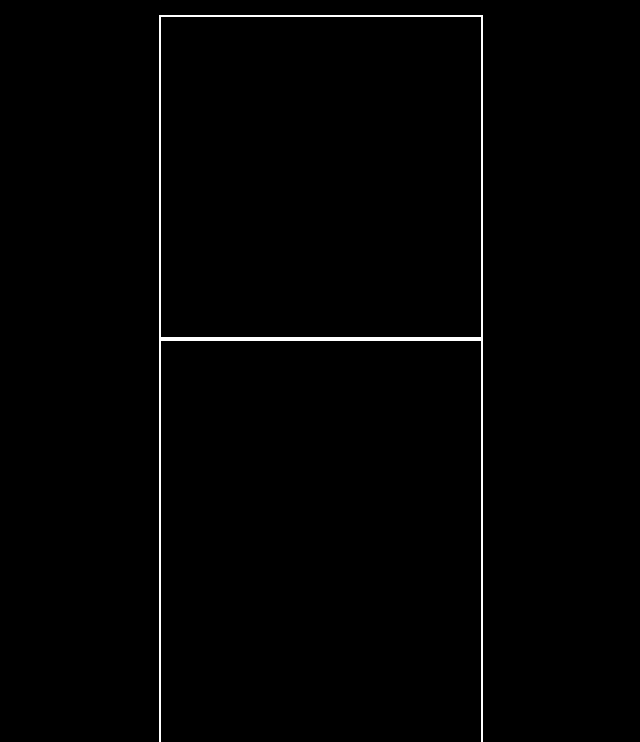
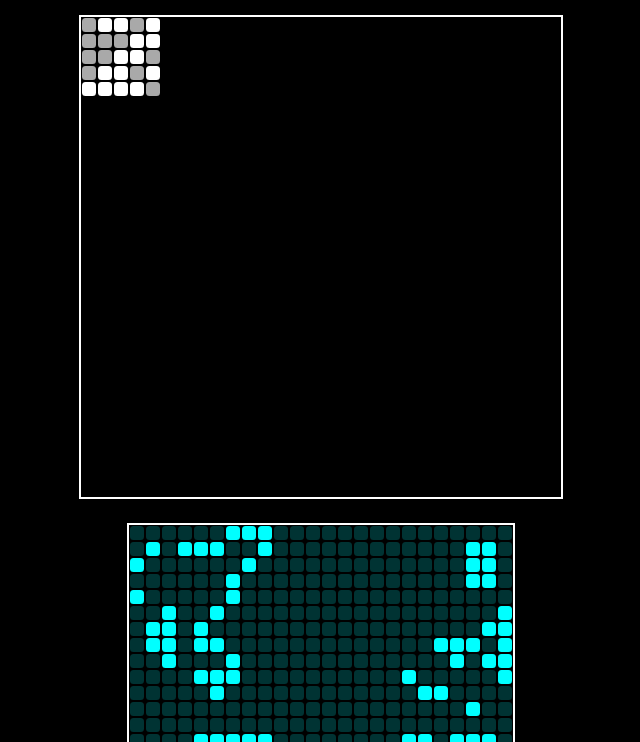
Before and after one commit to RS-Software-Dev/workshop-mini-games, a plain HTML site: page 01-game-of-life.html in a window 1280 px wide. Shown: the part 58-800 px from the top of the page, without its empty margins (319-959 px from the left). Drawn offline with Linux system fonts and the light colour scheme.

Commit message:
Refactor game of life to ELM like architecture with different render techniques.

```diff
--- a/01-game-of-life.html
+++ b/01-game-of-life.html
@@ -19,98 +19,216 @@
             flex-direction: column;
             align-items: center;
             justify-content: center;
+            gap: 24px;
         }
 
 
         canvas {
             border: 2px solid white;
+
+            --color-alive: white;
+            --color-dead: darkgray;
+        }
+
+        .cool-theme {
+            --color-alive: cyan;
+            --color-dead: color-mix(in srgb, cyan 20%, transparent);
         }
     </style>
 
-    <script type="text/javascript">
+    <script>
+        class GameGrid {
+            constructor({ rows, cols, cell }) {
+                this.rows = rows
+                this.cols = cols
+                this.vals = []
 
-        class GameGrid {
-            #rows
-            #cols
-            #data
-
-            constructor({ rows, cols, make }) {
-                this.#rows = rows
-                this.#cols = cols
-                this.#data = [...Array(cols).keys().map(x => [...Array(rows).keys().map(y => make({ x: x, y: y }))])]
-            }
-
-            get text() {
-                return JSON.stringify(this.#data)
-            }
-
-            isInside({ x, y }) {
-                return (0 <= x && x <= this.#data.length)
-                    && (0 <= y && y <= this.#data[x].length)
-            }
-
-
-
-            cell({ x, y }) {
-                return {
-                            x: x,
-                            y: y,
-
-                            get isInside() {
-
-                            },
-
-                            get data() {
-
-                            },
-
-                            *neighbors() {
-
-                            }
-
-
-                        }
-                if (0 <= x && x <= this.#data.length) {
-                    if (0 <= y && y <= this.#data[x].length) {
-
+                for (let row = 0; row < rows; row++) {
+                    this.vals[row] = [];
+                    for (let col = 0; col < cols; col++) {
+                        // Ask the cellFunction what should be here
+                        this.vals[row][col] = cell(row, col);
                     }
                 }
             }
 
-            *cells() {
-                for (let x = 0; x < this.#data.length; x++) {
-                    for (let y = 0; y < this.#data[x].length; y++) {
-                        yield this.cell({
-                            x: x,
-                            y: y
+            getVal({ row, col }) {
+                if (0 <= row && row < this.rows && 0 <= col && col < this.cols) {
+                    return this.vals[row][col]
+                }
+
+                return undefined
+            }
+
+            getCell({ row, col }) {
+                return {
+                    row: row,
+                    col: col,
+                    val: this.getVal({
+                        row: row,
+                        col: col
+                    })
+                }
+            }
+
+            setCell({ row, col, val }) {
+                if (0 <= row && row < this.rows && 0 <= col && col < this.cols) {
+                    this.vals[row][col] = val
+                }
+            }
+        }
+
+        GameGrid.zero = ({ rows, cols }) => new GameGrid({
+            rows: rows,
+            cols: cols,
+            cell: () => 0
+        })
+    </script>
+
+    <script>
+        class ConsoleRenderer {
+            constructor({ alive, dead }) {
+                this.alive = alive
+                this.dead = dead
+            }
+
+            render(grid) {
+                let output = ''
+
+                for (let row = 0; row < grid.rows; row++) {
+                    for (let col = 0; col < grid.cols; col++) {
+                        if (grid.getVal({ row: row, col: col })) {
+                            output = output + this.alive;  // alive
+                        } else {
+                            output = output + this.dead;  // dead
+                        }
+                    }
+                    output = output + '\n';
+                }
+
+                console.log(output)
+            }
+        }
+    </script>
+
+    <script>
+        class CanvasRenderer {
+            constructor({ canvas, tileSize }) {
+                this.canvas = canvas
+                this.tileSize = tileSize
+                this.context = canvas.getContext('2d')
+            }
+
+            centerInCell({ row, col, draw }) {
+                this.context.save()
+                this.context.translate(
+                    row * this.tileSize + this.tileSize / 2,
+                    col * this.tileSize + this.tileSize / 2
+                )
+
+                draw()
+                this.context.restore()
+            }
+
+            fillQuad(size) {
+                this.context.beginPath()
+                this.context.roundRect(-size / 2, -size / 2, size, size, size / 4)
+                this.context.fill()
+                this.context.closePath()
+            }
+
+            fillTile() {
+                this.fillQuad(this.tileSize)
+            }
+
+            render(grid) {
+                this.context.reset()
+                const style = getComputedStyle(this.canvas)
+                const colorAlive = style.getPropertyValue('--color-alive')
+                const colorDead = style.getPropertyValue('--color-dead')
+
+                for (let row = 0; row < grid.rows; row++) {
+                    for (let col = 0; col < grid.cols; col++) {
+                        this.centerInCell({
+                            row: row,
+                            col: col,
+                            draw: () => {
+
+                                if (grid.getVal({ row: row, col: col })) {
+                                    this.context.fillStyle = colorAlive
+                                } else {
+                                    this.context.fillStyle = colorDead
+                                }
+
+                                this.fillQuad(this.tileSize - 2)
+                            }
                         })
                     }
                 }
             }
+        }
 
-            *neighbors({ x, y }) {
-                for (let dx = -1; dx <= +1; dx++) {
-                    for (let dy = -1; dy <= +1; dy++) {
-                        if (dx != 0 && dy != 0) {
-                            yield this.cell({
-                                x: x + dx,
-                                y: y + dy
-                            })
+        CanvasRenderer.auto = ({ rows, cols, tileSize }) => {
+            const canvas = document.createElement('canvas')
+            canvas.width = rows * tileSize
+            canvas.height = cols * tileSize
+
+            return new CanvasRenderer({
+                canvas: canvas,
+                tileSize: tileSize
+            })
+        }
+    </script>
+
+    <script>
+        function updateGameOfLife(grid) {
+            return new GameGrid({
+                rows: grid.rows,
+                cols: grid.cols,
+                cell: (row, col) => {
+                    // Count alive neighbors
+                    let aliveNeighbors = 0;
+                    for (let dr = -1; dr <= 1; dr++) {
+                        for (let dc = -1; dc <= 1; dc++) {
+                            if (dr === 0 && dc === 0) continue; // Skip self
+                            const val = grid.getVal({ row: row + dr, col: col + dc });
+                            if (val) aliveNeighbors++;
                         }
                     }
+
+                    const isAlive = grid.getVal({ row, col });
+
+                    // Game of Life rules
+                    if (isAlive) {
+                        return aliveNeighbors === 2 || aliveNeighbors === 3;
+                    } else {
+                        return aliveNeighbors === 3;
+                    }
                 }
+            })
+        }
+    </script>
+
+    <script>
+        class GameLoop {
+            constructor({ launch, render, update }) {
+                this.launch = launch
+                this.render = render
+                this.update = update
             }
 
-            countNeighbors(pos) {
-                var count = 0
+            run() {
+                let state = this.launch()
+                this.render(state)
 
-                for (const cell of neighbors(pos)) {
-                    if (cell) {
-                        count += 1
-                    }
+                let next = () => {
+                    console.log("Next Frame")
+                    state = this.update(state)
+                    this.render(state)
                 }
 
-                return count
+                console.log("Start run")
+                setInterval(next, 1000)
             }
         }
     </script>
@@ -122,90 +240,71 @@
     </header>
 
     <main>
-        <canvas id="view" width="320" height="320"></canvas>
-        <canvas width="320" height="640">
-        </canvas>
+        <canvas id="view" width="480" height="480"></canvas>
     </main>
     <script>
-        let canvas = document.getElementById('view')
-        let context = canvas.getContext('2d')
 
-        const TILE_SIZE = 16;
+        const deadGrid = GameGrid.zero({
+            rows: 5,
+            cols: 5
+        })
 
-        class GameData {
+        const randomGrid = new GameGrid({
+            rows: 5,
+            cols: 5,
+            cell: () => Math.random() <= 0.5
+        })
 
-        }
+        const asciiRenderer = new ConsoleRenderer({
+            alive: '1',
+            dead: '0'
+        })
 
-        class GameView {
-            constructor({ canvas }) {
-                this.canvas = canvas
-                this.context = canvas.getContext('2d')
-            }
+        const emojiRenderer = new ConsoleRenderer({
+            alive: '😀',
+            dead: '😴'
+        })
 
-            static get currentParent() {
-                return new GameView({
-                    canvas: document.currentScript.parentNode
-                })
-            }
+        console.log("=== Dead Grid with Ascii ===")
+        asciiRenderer.render(deadGrid)
 
-            get width() {
-                return this.canvas.width
-            }
-        }
+        console.log("=== Random Grid with Ascii ===")
+        asciiRenderer.render(randomGrid)
+
+        console.log("=== Random Grid with Emoji===")
+        emojiRenderer.render(randomGrid)
 
 
+        const canvasRenderer = new CanvasRenderer({
+            canvas: document.getElementById('view'),
+            tileSize: 16
+        })
 
-        function clearCanvas() {
-            context.clearRect(0, 0, canvas.width, canvas.height)
-        }
+        canvasRenderer.render(randomGrid)
 
-        function fillTile({ x, y }) {
-            context.beginPath()
-            context.roundRect(x * TILE_SIZE + 1, y * TILE_SIZE + 1, TILE_SIZE - 2, TILE_SIZE - 2, TILE_SIZE / 8)
-            context.fill()
-        }
+        const autoRenderer = CanvasRenderer.auto({
+            rows: 24,
+            cols: 32,
+            tileSize: 16
+        })
 
-        function drawLivingCell(pos) {
-            context.fillStyle = "cyan"
-            fillTile(pos)
-        }
+        document.querySelector('main').append(
+            autoRenderer.canvas
+        )
 
-        function drawDeadCell(pos) {
-            context.fillStyle = "darkgray"
-            fillTile(pos)
-        }
+        autoRenderer.canvas.classList.add('cool-theme')
 
-        /*
-        function render() {
-            clearCanvas()
-            for (let cell of grid.cells()) {
-                if (cell.val == true) {
-                    drawLivingCell(cell)
-                }
-                else {
-                    drawDeadCell(cell)
-                }
-            }
-        }
+        const loop = new GameLoop({
+            launch: () => new GameGrid({
+                rows: 24,
+                cols: 32,
+                cell: () => Math.random() <= 0.5
+            }),
+            render: (state) => autoRenderer.render(state),
+            update: updateGameOfLife
+        })
 
-        window.onload = render
-        */
-    </script>
-
-    <script defer>
-        function *generator() {
-            console.dir(Array( 10).keys())
-            for(let i in Array(10).fill(0)) {
-                console.log('iterare')
-                yield i
-            }
-        }
-
-        for(const gen of generator()) {
-            console.log('gen', gen)
-        }
-
-
+        loop.run()
     </script>
 </body>
 
```
